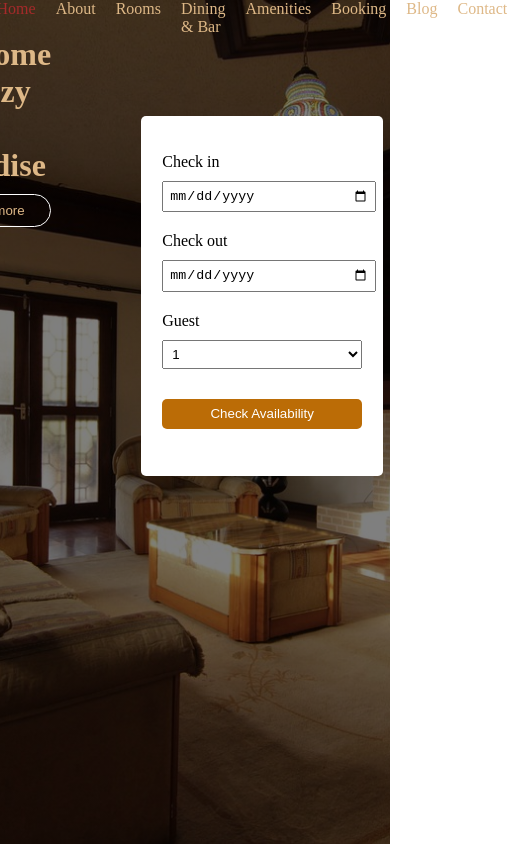
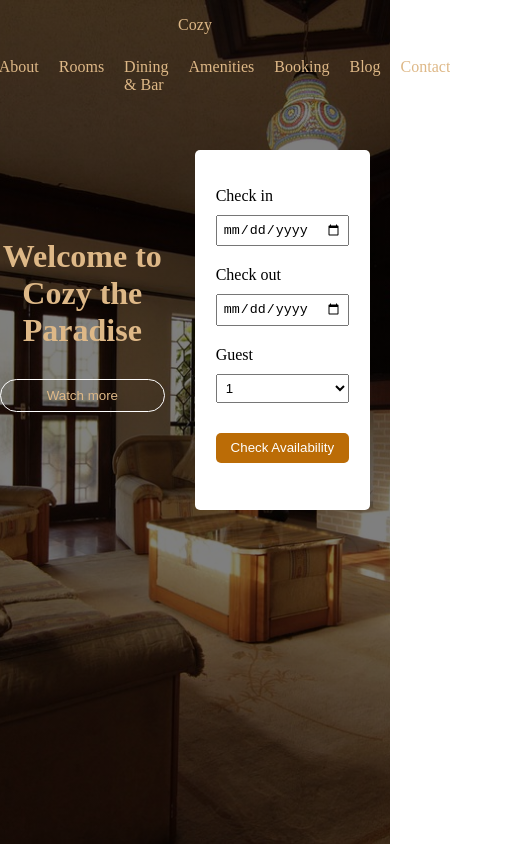
Before and after one commit to fel-c1ty/landing_page, a plain HTML site: page index.html in a window 390 px wide. Shown: the whole page, 507 px wide, since content can reach past the window. Drawn offline with Linux system fonts and the light colour scheme.

Commit message:
added responsiveness

```diff
--- a/styles.css
+++ b/styles.css
@@ -1,6 +1,7 @@
 *{
     padding: 0;
     margin: 0;
+    box-sizing: border-box;
 }
 
 header {
@@ -38,7 +39,7 @@ header a:hover{
 
 .header-text{
     color: burlywood;
-    /* display: flex;
+    display: flex;
     flex-direction: column;
     justify-content: center;
     align-items: center;
@@ -46,7 +47,7 @@ header a:hover{
     gap: 20px;
     width: 50%;
     height: 100%;
-    margin: auto; */
+    margin: auto;
 }
 
 .header-text button{
@@ -87,3 +88,43 @@ input, select, button{
     width: 200px;
     height: 30px;
 }
+
+/* --- Responsive Styles --- */
+
+/* For tablets and smaller devices (e.g., screen width <= 992px) */
+@media screen and (max-width: 992px) {
+    .header-text {
+        width: 75%;
+    }
+
+    form {
+        margin: 60px 40px;
+    }
+}
+
+/* For mobile phones (e.g., screen width <= 600px) */
+@media screen and (max-width: 600px) {
+    header {
+        /* 'fixed' background attachment can cause performance issues on mobile */
+        background-attachment: scroll;
+    }
+
+    nav {
+        flex-direction: column;
+        align-items: center;
+        gap: 1.5rem;
+        padding: 1rem 0;
+    }
+
+    .header-text {
+        width: 90%;
+    }
+
+    form {
+        margin: 40px 20px;
+    }
+
+    .input-field button {
+        width: 100%;
+    }
+}
```
